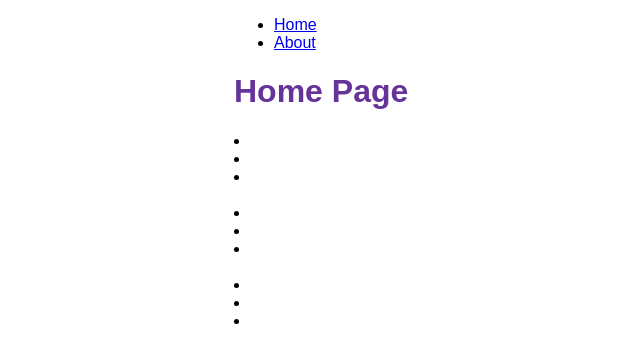
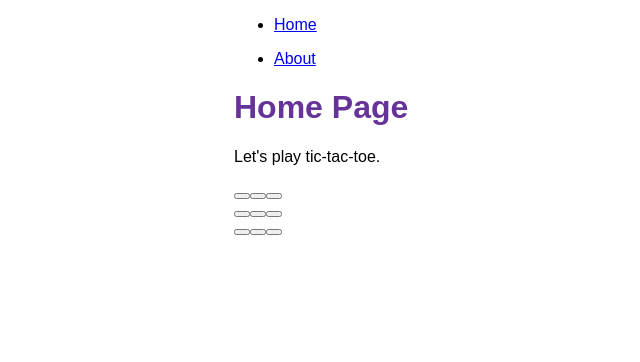
Before and after one commit to yamat0jp/react-tic-tac, a Gatsby site: page / in a window 1280 px wide. Shown: the whole page, without its empty margins (156-796 px from the left). Built offline with nearby package versions, Linux system fonts and the light colour scheme; Gatsby itself is replaced by a stand-in of ours.

Commit message:
error が消えたようです

```diff
--- a/package.json
+++ b/package.json
@@ -17,6 +17,7 @@
   "dependencies": {
     "gatsby": "^4.24.4",
     "react": "^18.1.0",
-    "react-dom": "^18.1.0"
+    "react-dom": "^18.1.0",
+    "yarn": "^1.22.19"
   }
 }
--- a/src/components/layout.js
+++ b/src/components/layout.js
@@ -1,10 +1,7 @@
 import * as React from 'react'
 import { Link } from 'gatsby'
 import {
-    container,
-    heading,
-    navLinkItem,
-    navLinkText,
+    container, heading, navLinkItem, navLinkText,
     gamePanel } from './layout.module.css'
 
 const Layout = ({ pageTitle, children }) => {
@@ -14,64 +11,42 @@ const Layout = ({ pageTitle, children }) => {
                 <ul>
                     <li className={navLinkItem}>
                         <Link to="/" className={navLinkText}>
-                            Home
+                            <p>Home</p>
                         </Link>
                     </li>
                     <li className={navLinkItem}>
                         <Link to="/about" className={navLinkText}>
-                            About
+                            <p>About</p>
                         </Link>
                     </li>
                 </ul>
             </nav>
             <main>
                 <h1 className={heading}>{pageTitle}</h1>
-                {children}
+                <p>{children}</p>
             </main>
         </div>
     )
 }
 
+const Panel = ({player}) => {
+    function display(p) {
+        switch(p) {
+            case(1):
+                return 'O'
+            case(2):
+                return 'X'
+            default:
+                return null
+        }
+    }
+    return <button className={gamePanel}>{display(player)}</button>
+}
+
 const Board = () => {
-    var player = 1
-    var members = [0,0,0, 0,1,0, 0,0,0]
-    var message = ''
-    const Panel = ({number}) =>
-        <li className={gamePanel}>{display(number)}</li>
-    function display ({num}) {
-        if (num === "1") return 'O'
-        else if (num === 2) return 'X'
-        else return null
-    }
-    function move({member}) {
-        if (player === 0) {
-            player = 1
-            members = [0,0,0, 0,0,0, 0,0,0]
-            message = ''
-            return
-        }
-        members[member] = player
-        if (player === 1)
-            player = 2
-        else
-            player = 1
-        if (judge()) {
-            if (player === 1)
-                message = 'You win!!'
-            else
-                message = 'Com win.'
-        } else {
-            var Bool = false
-            for (var i in members) {
-                if (i === 0) Bool = true
-            }
-            if (Bool) {
-                message = 'Draw.'
-                player = 0
-            }
-        }
-        return
-    }
+    const [player, setPlayer] = React.useState(1)
+    const [members, setMembers] = React.useState([0,0,0, 0,0,0, 0,0,0])
+    const [message, setMessage] = React.useState(null)
     function check({a,b,c}) {
         const p = player
         if (members[a] === p && members[b] === p && members[c] === p)
@@ -81,23 +56,55 @@ const Board = () => {
     function judge() {
         if (check(0,1,2) || check(3,4,5) || check(6,7,8) ||
             check(0,3,6) || check(1,4,7) || check(2,5,8) ||
-            check(0,4,8) || check(2,4,6))
+            check(0,4,8) || check(2,4,6)) {
             return true
-        else return false
+        } else return false
+    }
+    function move(index) {
+        if (members[index] !== 0)
+            return
+        var dataCopy = members
+        dataCopy[index] = player
+        setMembers(dataCopy)
+        if (player === 0) {
+            setPlayer(1)
+            setMembers([0,0,0, 0,0,0, 0,0,0])
+            setMessage(null)
+            return
+        }
+        if (player === 1)
+            setPlayer(2)
+        else
+            setPlayer(1)
+        if (judge()) {
+            if (player === 1)
+                setMessage('You win!!')
+            else
+                setMessage('Com win.')
+        } else {
+            var Bool = false
+            for (var i in dataCopy) {
+                if (i === 0) Bool = true
+            }
+            if (Bool) {
+                setMessage('Draw.')
+                setPlayer(0)
+            }
+        }
     }
     return (
-        <div>
-            <Panel number={members[0]} onClick={()=>move(0)}></Panel>
-            <Panel number={members[1]} onClick={()=>move(1)}></Panel>
-            <Panel number={members[2]} onClick={()=>move(2)}></Panel>
+        <div className={container}>
+            <Panel player={members[0]} onClick={()=>move(0)}></Panel>
+            <Panel player={members[1]} onClick={()=>move(1)}></Panel>
+            <Panel player={members[2]} onClick={()=>move(2)}></Panel>
             <br />
-            <Panel number={members[3]} onClick={()=>move(3)}></Panel>
-            <Panel number={members[4]} onClick={()=>move(4)}></Panel>
-            <Panel number={members[5]} onClick={()=>move(5)}></Panel>
+            <Panel player={members[3]} onClick={()=>move(3)}></Panel>
+            <Panel player={members[4]} onClick={()=>move(4)}></Panel>
+            <Panel player={members[5]} onClick={()=>move(5)}></Panel>
             <br />
-            <Panel number={members[6]} onClick={()=>move(6)}></Panel>
-            <Panel number={members[7]} onClick={()=>move(7)}></Panel>
-            <Panel number={members[8]} onClick={()=>alert("8")}></Panel>
+            <Panel player={members[6]} onClick={()=>move(6)}></Panel>
+            <Panel player={members[7]} onClick={()=>move(7)}></Panel>
+            <Panel player={members[8]} onClick={()=>move(8)}></Panel>
             <p>{message}</p>
         </div>
     )
--- a/src/pages/index.js
+++ b/src/pages/index.js
@@ -4,7 +4,10 @@ import Board, { Layout } from '../components/layout'
 const IndexPage = () => {
     const s = "Let's play tic-tac-toe."
     return (
-      <Layout pageTitle="Home Page" children={s}><Board></Board></Layout>
+      <>
+        <Layout pageTitle="Home Page">{s}</Layout>
+        <Board></Board>
+      </>
     )
 }
 
```
Also changed, not shown: 1 other file.
